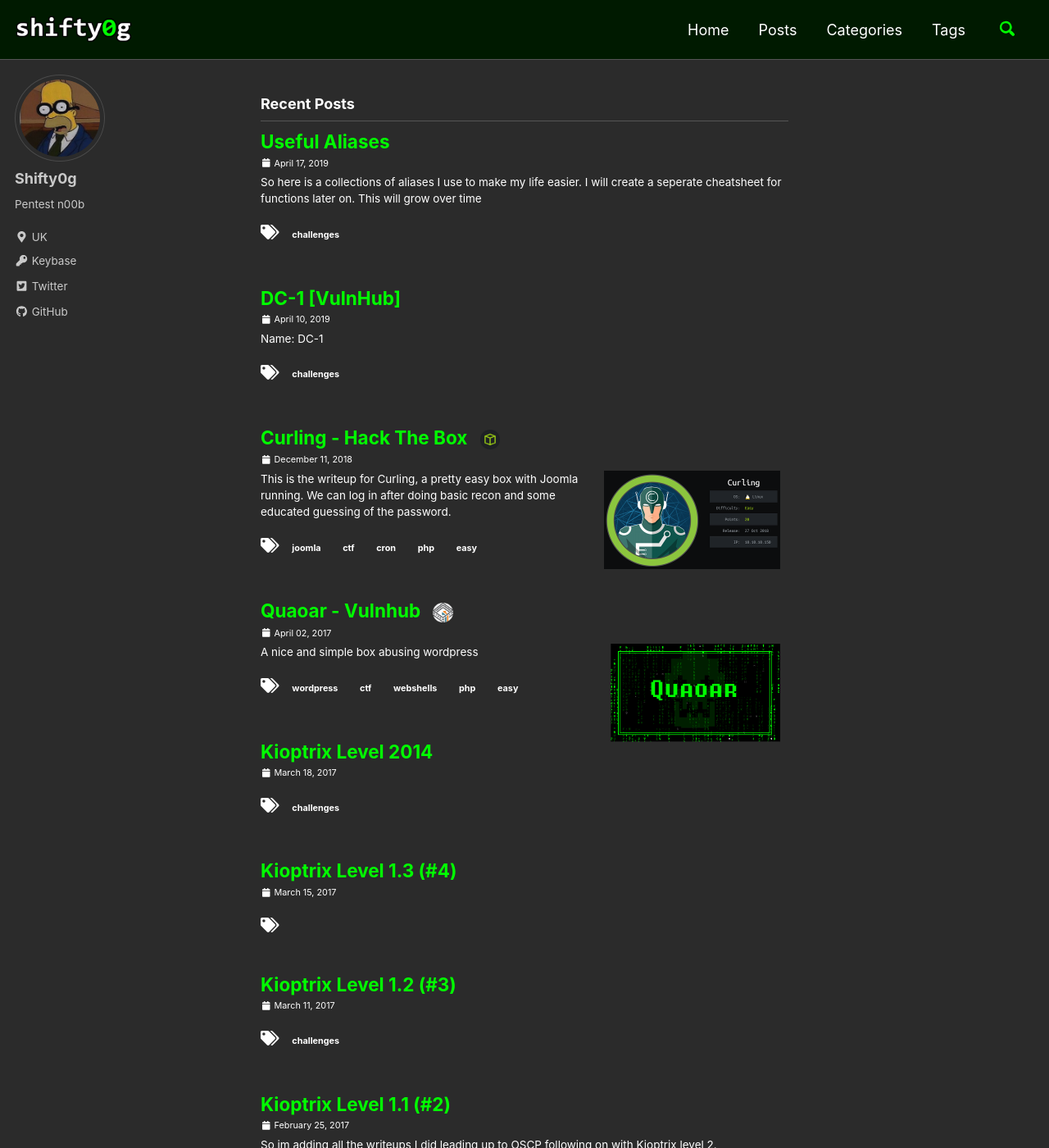
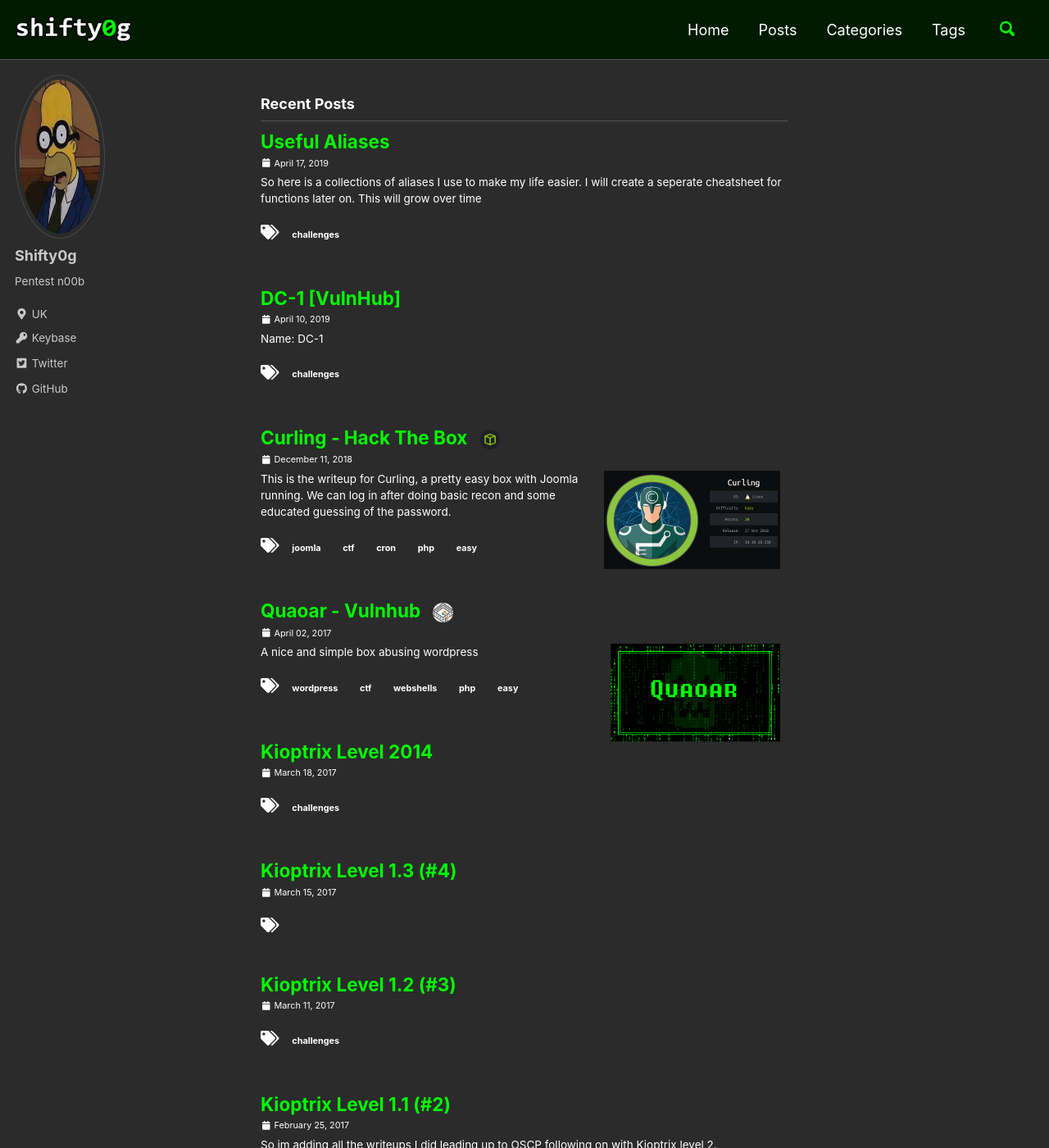
Before and after one commit to shifty0g/shifty0g.github.io, a Jekyll site: the page built from index.html, in a window 1280 px wide and 1400 px high. Shown: the whole window at 82% size. Built offline with Jekyll 4.4.1, drawn with Linux system fonts in a browser that asks for light colours; cached includes are drawn as plain includes; a script that is not in the unit is left out; the list of posts is cut into pages by our own code; comment, search, counter and statistics services are not loaded.

Commit message:
1231
123

```diff
--- a/_sass/minimal-mistakes/skins/_neon2.scss
+++ b/_sass/minimal-mistakes/skins/_neon2.scss
@@ -25,8 +25,8 @@
 .greedy-nav {background: $header-background-color;}
 
 .author__avatar img {
-    max-width: 200px;
-    border-radius: 50%;
+    width: 200px;
+    height: 200px;
 }
 
 
```
